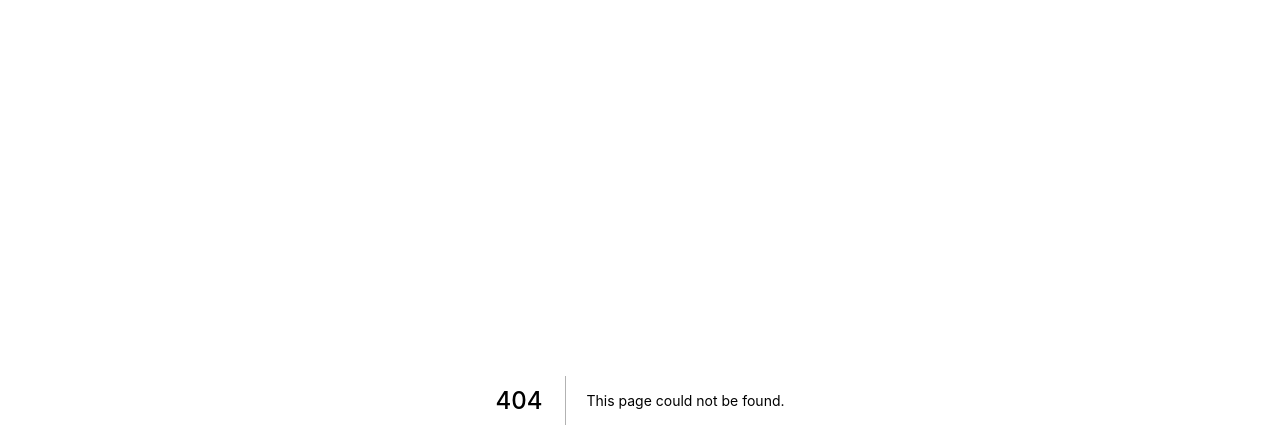
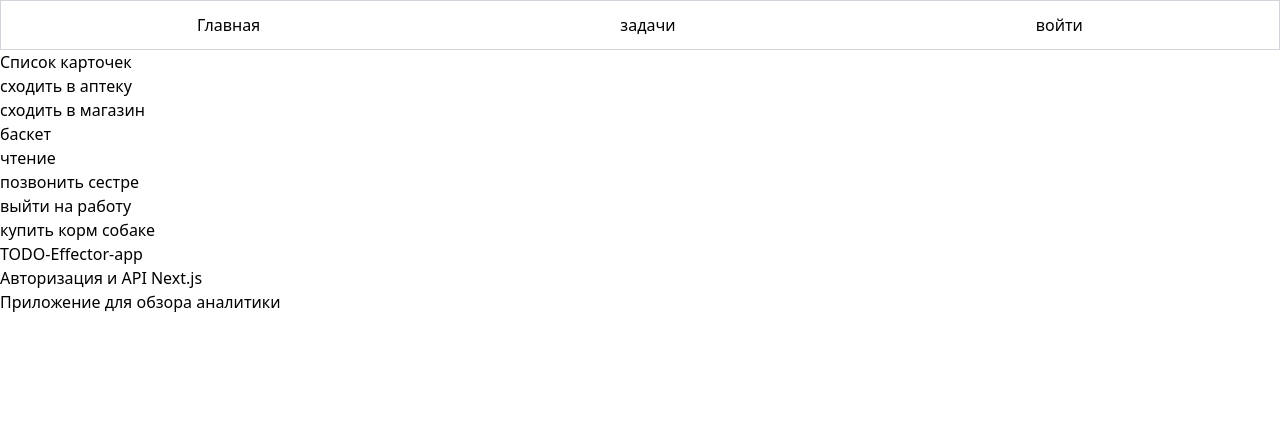
Before and after one commit to hjphopchop/next-auth, a Next.js app: page /todo in a window 1280 px wide. Before the commit this address had no page. Shown: the top 448 px of the page. Built offline with nearby package versions, Linux system fonts and the light colour scheme.

Commit message:
feat(wip): added draft todo page

```diff
--- a/components/Layout.jsx
+++ b/components/Layout.jsx
@@ -18,7 +18,7 @@ export default function Layout({children}) {
             </Link>
           </li>
           <li>
-            <Link href="/">
+            <Link href="/todo">
               <a>задачи</a>
             </Link>
           </li>
--- /dev/null
+++ b/pages/todo.jsx
@@ -0,0 +1,22 @@
+import Link from 'next/link';
+import React from 'react'
+import Layout from '../components/Layout';
+import { todos } from '../todos'
+
+export default function todo() {
+    console.log(todos)
+  return (
+    <Layout>
+      <div>Список карточек</div>
+      <div>
+        {todos.map((item) => (
+          <div key={item.id}>
+            <Link href="/todo/[id]" as={`/todo/${item.id}`}>
+              <a>{item.message}</a>
+            </Link>
+          </div>
+        ))}
+      </div>
+    </Layout>
+  );
+}
--- /dev/null
+++ b/pages/todo/[id].jsx
@@ -0,0 +1,15 @@
+import { useRouter } from 'next/router';
+import React from 'react'
+import Layout from '../../components/Layout';
+import { todos } from '../../todos';
+
+export default function Todo() {
+    const { query } = useRouter();
+    console.log(query)
+  return (
+    <Layout>
+      <div>Карточка {query.id}</div>
+      <div>{todos[query.id].message}</div>
+    </Layout>
+  );
+}
```
